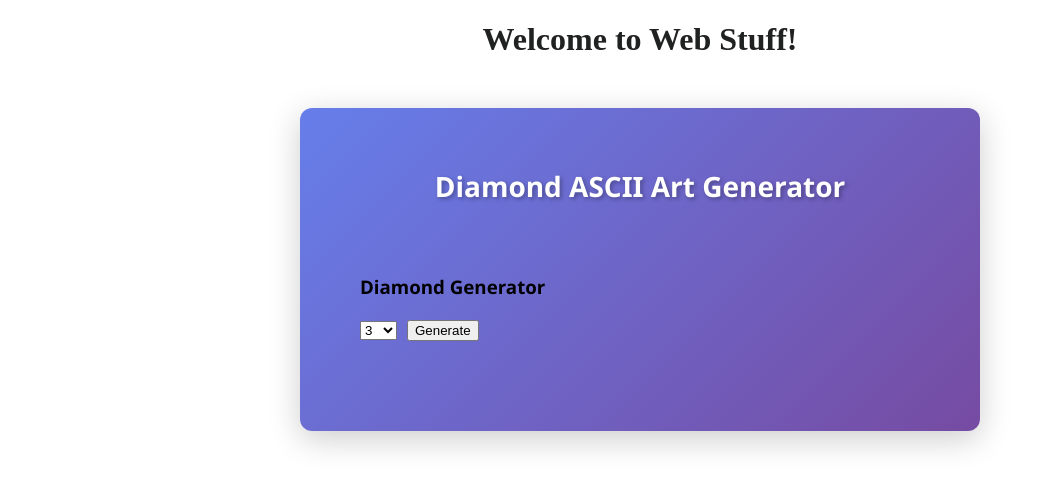
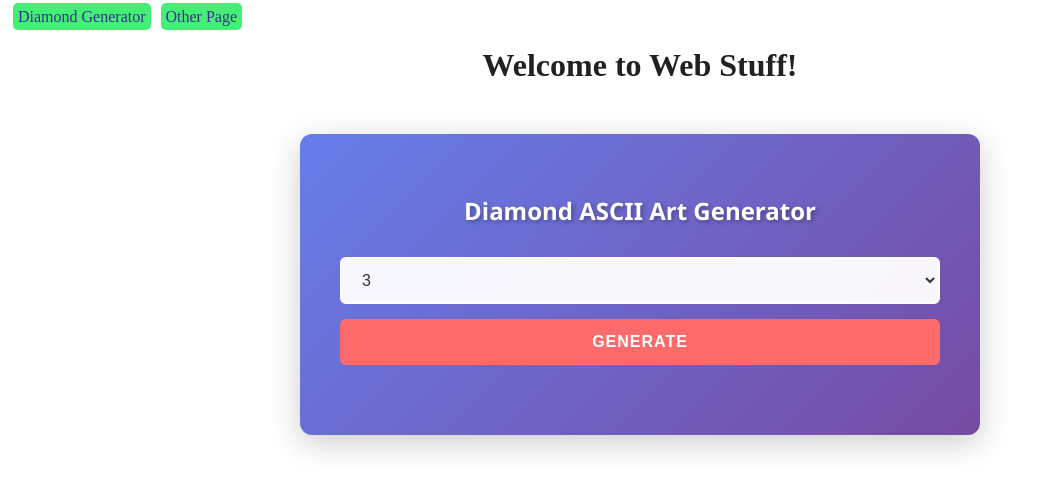
Before and after one commit to nickleus-j/webTrials, an Angular app in the folder WebStuff/: page /diamond in a window 1280 px wide. Shown: the top 492 px of the page, without its empty margins (0-1041 px from the left). Built offline with nearby package versions, Linux system fonts and the light colour scheme.

Commit message:
Nav and style changes

```diff
--- a/WebStuff/src/app/app.css
+++ b/WebStuff/src/app/app.css
@@ -0,0 +1,8 @@
+nav a{
+    text-decoration: none;
+    color: #338;
+    background: #4E7;
+    padding: 5px;
+    margin: 1px 5px;
+    border-radius: 5px;
+}
--- a/WebStuff/src/app/app.html
+++ b/WebStuff/src/app/app.html
@@ -1,6 +1,11 @@
-<h1>Welcome to Web Stuff!</h1>
+<nav class="nav">
+    <a href="/diamond" routerLinkActive="active-link">Diamond Generator</a>
+    <a href="/" routerLinkActive="active-link">Other Page</a>
+  </nav>
+  <h1>Welcome to Web Stuff!</h1>
 
 <main class="main">
+
 
   <div class="content">
     <router-outlet />
--- a/WebStuff/src/app/diamond/diamond.css
+++ b/WebStuff/src/app/diamond/diamond.css
@@ -8,11 +8,10 @@
   font-family: 'Segoe UI', Tahoma, Geneva, Verdana, sans-serif;
 }
 
-h1 {
+h1 ,h2{
   text-align: center;
   color: #fff;
   margin-bottom: 30px;
-  font-size: 28px;
   text-shadow: 2px 2px 4px rgba(0, 0, 0, 0.3);
 }
 
--- a/WebStuff/src/app/diamond/diamond.html
+++ b/WebStuff/src/app/diamond/diamond.html
@@ -1,19 +1,16 @@
 <div class="container">
-  <h1>Diamond ASCII Art Generator</h1>
+  <h2>Diamond ASCII Art Generator</h2>
 
   <div class="control-group">
-     <div style="padding: 20px;">
-      <h3>Diamond Generator</h3>
-      <select [(ngModel)]="selectedSize">
+      <select [(ngModel)]="selectedSize" class="dropdown">
         <option *ngFor="let size of sizes" [value]="size">{{ size }}</option>
       </select>
-      <button (click)="generateDiamond()" style="margin-left: 10px;">Generate</button>
+      <button (click)="generateDiamond()" class="generate-btn">Generate</button>
+  </div>
+@if(this.diamondArt){
+<div class="result">
+    <pre >{{ diamondArt }}</pre>
+  </div>
+}
 
-
-    </div>
-  </div>
-
-  <div *ngIf="diamondArt" class="result">
-    <pre style="margin-top: 20px; font-family: monospace;">{{ diamondArt }}</pre>
-  </div>
 </div>
```
